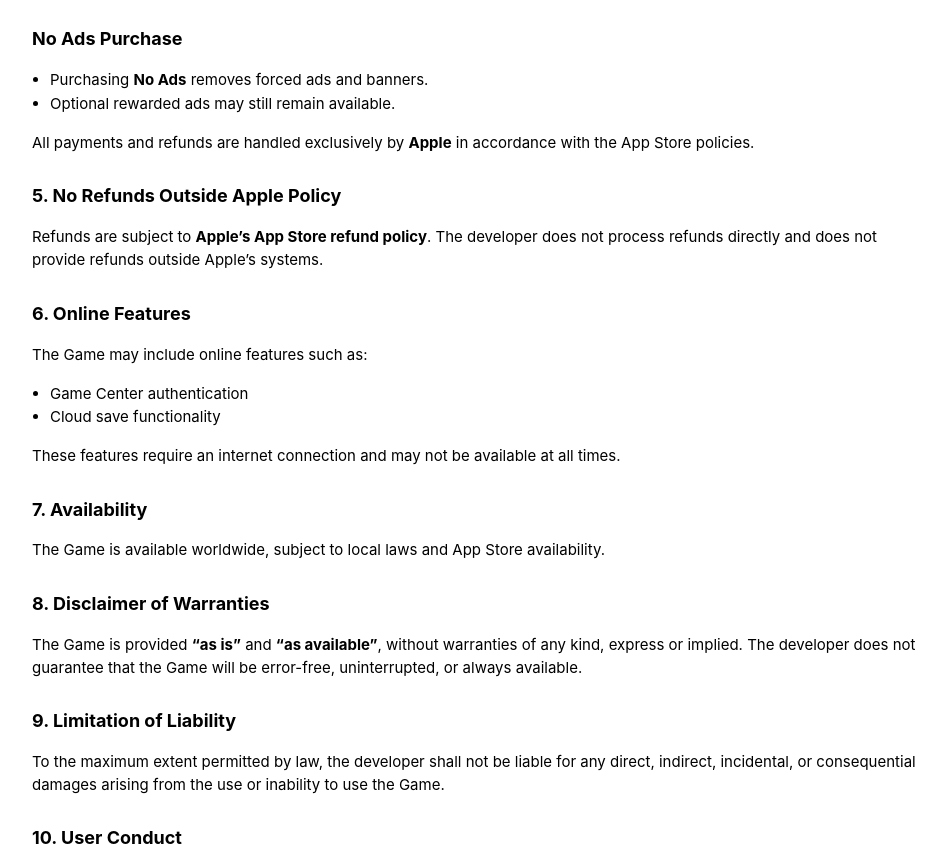
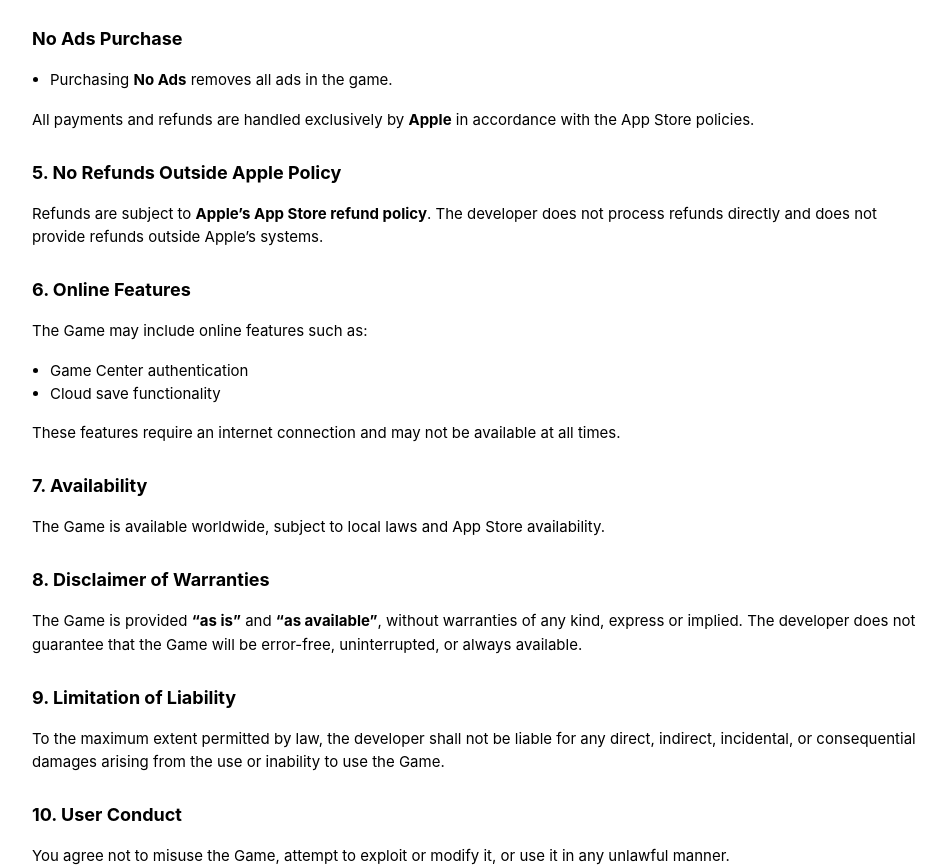
Before and after one commit to rusetidan/terms-of-use, a plain HTML site: page index.html in a window 1280 px wide. Shown: the part 872-1740 px from the top of the page, without its empty margins (158-1104 px from the left). Drawn offline with Linux system fonts and the light colour scheme.

Commit message:
Update index.html

```diff
--- a/index.html
+++ b/index.html
@@ -60,8 +60,7 @@
 
     <h2>No Ads Purchase</h2>
     <ul>
-      <li>Purchasing <strong>No Ads</strong> removes forced ads and banners.</li>
-      <li>Optional rewarded ads may still remain available.</li>
+      <li>Purchasing <strong>No Ads</strong> removes all ads in the game.</li>
     </ul>
 
     <p>All payments and refunds are handled exclusively by <strong>Apple</strong> in accordance with the App Store policies.</p>
```
